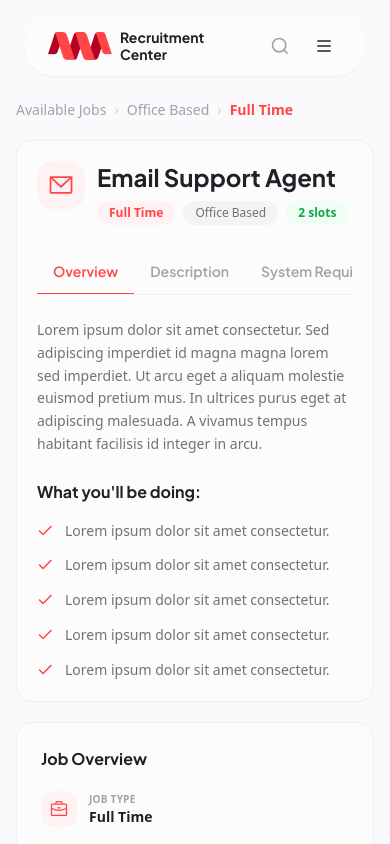
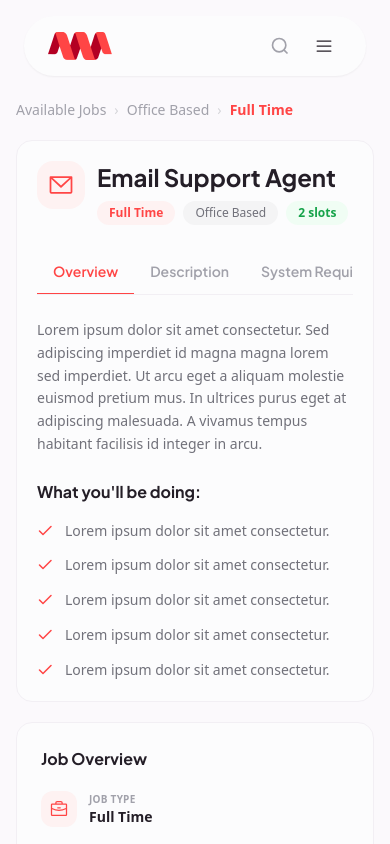
Before and after one commit to maxwell-arzadon/HR-Unified-Recruitment, a React (Vite) app: page /jobs/1 in a window 390 px wide. Shown: the top 844 px of the page. Built offline with nearby package versions, Linux system fonts and the light colour scheme.

Commit message:
Update navbar to make hamburger function in mobile

```diff
--- a/src/components/applicant/layout/Navbar.jsx
+++ b/src/components/applicant/layout/Navbar.jsx
@@ -1,13 +1,17 @@
+import { useState } from "react";
 import { useNavigate, useLocation } from "react-router-dom";
+import { List, X } from "@phosphor-icons/react";
 
 export default function Navbar({ searchQuery = "", setSearchQuery }) {
   const navigate = useNavigate();
   const location = useLocation();
+  const [menuOpen, setMenuOpen] = useState(false);
 
   const isForm = location.pathname.startsWith("/apply");
   const isOpenings = !isForm;
 
   const scrollToJobs = () => {
+    setMenuOpen(false);
     if (location.pathname === "/") {
       document
         .getElementById("job-listings")
@@ -25,8 +29,6 @@ export default function Navbar({ searchQuery = "", setSearchQuery }) {
   const handleSearch = (e) => {
     const val = e.target.value;
     if (setSearchQuery) setSearchQuery(val);
-
-    // If not on landing page, navigate there first
     if (location.pathname !== "/") {
       navigate("/");
       setTimeout(() => {
@@ -35,7 +37,6 @@ export default function Navbar({ searchQuery = "", setSearchQuery }) {
           ?.scrollIntoView({ behavior: "smooth" });
       }, 300);
     } else {
-      // Scroll to jobs if not already visible
       document
         .getElementById("job-listings")
         ?.scrollIntoView({ behavior: "smooth" });
@@ -60,25 +61,28 @@ export default function Navbar({ searchQuery = "", setSearchQuery }) {
   };
 
   return (
+    <div className="relative">
       <nav className="bg-white rounded-full px-6 py-3 flex items-center justify-between gap-4 shadow-sm">
         {/* Logo */}
         <div
           className="flex items-center gap-2 flex-shrink-0 cursor-pointer"
-        onClick={() => navigate("/")}
+          onClick={() => {
+            navigate("/");
+            setMenuOpen(false);
+          }}
         >
           <img src="/logo.png" alt="RC" className="h-7 md:h-8" />
-        <div className="font-jakarta font-bold text-sm leading-tight text-black text-left">
+          <div className="hidden sm:block font-jakarta font-bold text-sm leading-tight text-black text-left">
             <div>Recruitment</div>
             <div>Center</div>
           </div>
         </div>
 
-      {/* Nav links */}
+        {/* Nav links — desktop only */}
         <div className="hidden md:flex items-center gap-6">
           <span
             onClick={() => navigate("/")}
-          className={`text-sm font-semibold font-jakarta px-5 py-2 rounded-full cursor-pointer transition-colors
-            ${
+            className={`text-sm font-semibold font-jakarta px-5 py-2 rounded-full cursor-pointer transition-colors ${
               isOpenings
                 ? "bg-primary text-white"
                 : "text-zinc-500 hover:text-black"
@@ -88,8 +92,7 @@ export default function Navbar({ searchQuery = "", setSearchQuery }) {
           </span>
           <span
             onClick={scrollToJobs}
-          className={`text-sm font-medium cursor-pointer transition-colors
-            ${
+            className={`text-sm font-medium cursor-pointer transition-colors ${
               isForm
                 ? "bg-primary text-white px-5 py-2 rounded-full font-semibold font-jakarta"
                 : "text-zinc-500 hover:text-black"
@@ -99,8 +102,9 @@ export default function Navbar({ searchQuery = "", setSearchQuery }) {
           </span>
         </div>
 
-      {/* Search */}
+        {/* Search + Hamburger */}
         <div className="flex items-center gap-2 flex-shrink-0">
+          {/* Search bar — hidden on mobile */}
           <div className="hidden sm:flex items-center gap-2 border border-border rounded-full px-4 py-2 w-44 md:w-56 focus-within:border-primary focus-within:ring-2 focus-within:ring-primary/10 transition-all">
             <svg
               className="w-4 h-4 text-zinc-400 flex-shrink-0"
@@ -138,6 +142,7 @@ export default function Navbar({ searchQuery = "", setSearchQuery }) {
             )}
           </div>
 
+          {/* Mobile search icon */}
           <button className="sm:hidden p-2 rounded-full hover:bg-border transition-colors">
             <svg
               className="w-5 h-5 text-zinc-400"
@@ -151,18 +156,50 @@ export default function Navbar({ searchQuery = "", setSearchQuery }) {
             </svg>
           </button>
 
-        <button className="md:hidden p-2 rounded-lg hover:bg-border transition-colors">
-          <svg
-            className="w-5 h-5 text-black"
-            fill="none"
-            stroke="currentColor"
-            strokeWidth="2"
-            viewBox="0 0 24 24"
+          {/* Hamburger — tablet/mobile only */}
+          <button
+            onClick={() => setMenuOpen((v) => !v)}
+            className="md:hidden p-2 rounded-lg hover:bg-border transition-colors"
           >
-            <path d="M4 6h16M4 12h16M4 18h16" />
-          </svg>
+            {menuOpen ? (
+              <X size={20} className="text-black" />
+            ) : (
+              <List size={20} className="text-black" />
+            )}
           </button>
         </div>
       </nav>
+
+      {/* Mobile dropdown menu */}
+      {menuOpen && (
+        <div className="md:hidden absolute top-full left-0 right-0 mt-2 bg-white rounded-2xl shadow-lg border border-border overflow-hidden z-50">
+          <div className="flex flex-col p-2 gap-1">
+            <button
+              onClick={() => {
+                navigate("/");
+                setMenuOpen(false);
+              }}
+              className={`w-full text-left px-4 py-3 rounded-xl text-sm font-semibold font-jakarta transition-colors ${
+                isOpenings
+                  ? "bg-primary/10 text-primary"
+                  : "text-zinc-500 hover:bg-bg hover:text-black"
+              }`}
+            >
+              Openings
+            </button>
+            <button
+              onClick={scrollToJobs}
+              className={`w-full text-left px-4 py-3 rounded-xl text-sm font-semibold font-jakarta transition-colors ${
+                isForm
+                  ? "bg-primary/10 text-primary"
+                  : "text-zinc-500 hover:bg-bg hover:text-black"
+              }`}
+            >
+              Application Form
+            </button>
+          </div>
+        </div>
+      )}
+    </div>
   );
 }
```
Lines whose indentation alone changed are shown as unchanged.
